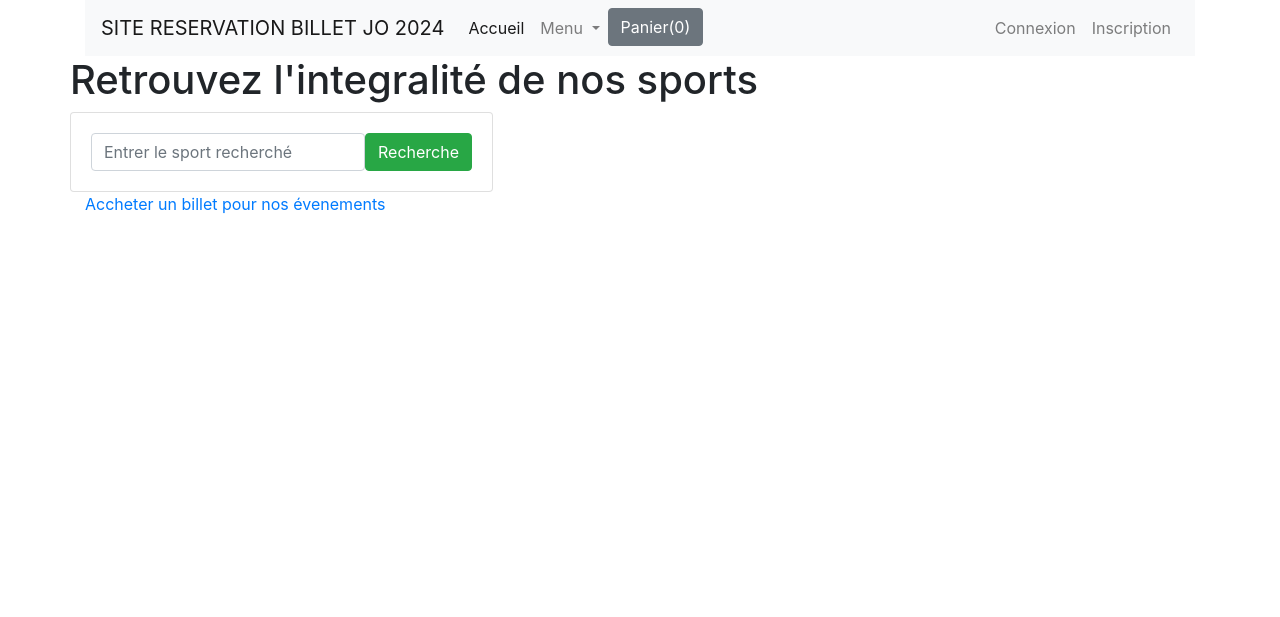
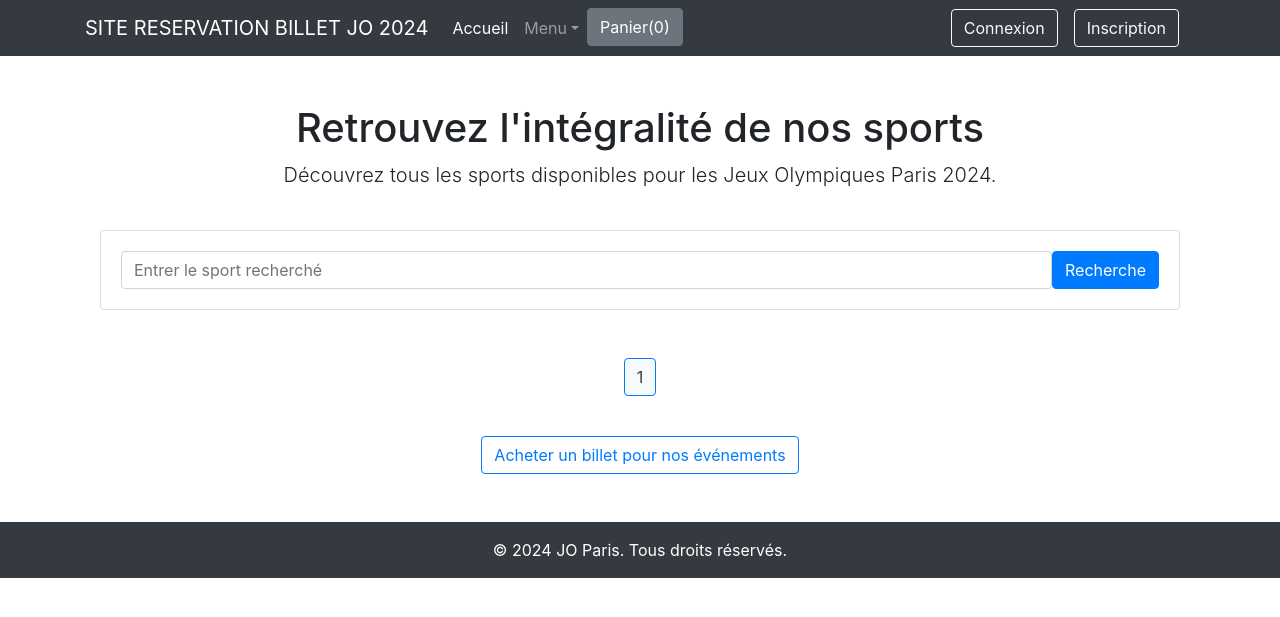
Before and after one commit to ElsaRslt/exambloc3, a Django app: page /sports/ in a window 1280 px wide. Shown: the top 617 px of the page. Run offline with Django 5.2, Linux system fonts and the light colour scheme; data that the repository does not hold is empty; some libraries are stand-ins or nearby versions.

Commit message:
design page

```diff
--- a/ecommerce/shop/templates/base.html
+++ b/ecommerce/shop/templates/base.html
@@ -6,16 +6,14 @@
     <meta charset="UTF-8">
     <meta name="viewport" content="width=device-width, initial-scale=1.0">
     <title>JO PARIS 2024</title>
-    <script src="https://code.jquery.com/jquery-3.7.1.js" integrity="sha256-eKhayi8LEQwp4NKxN+CfCh+3qOVUtJn3QNZ0TciWLP4=" crossorigin="anonymous"></script>
     <script src="https://code.jquery.com/jquery-3.2.1.slim.min.js" integrity="sha384-KJ3o2DKtIkvYIK3UENzmM7KCkRr/rE9/Qpg6aAZGJwFDMVNA/GpGFF93hXpG5KkN" crossorigin="anonymous"></script>
     <script src="https://cdn.jsdelivr.net/npm/popper.js@1.12.9/dist/umd/popper.min.js" integrity="sha384-ApNbgh9B+Y1QKtv3Rn7W3mgPxhU9K/ScQsAP7hUibX39j7fakFPskvXusvfa0b4Q" crossorigin="anonymous"></script>
     <script src="https://cdn.jsdelivr.net/npm/bootstrap@4.0.0/dist/js/bootstrap.min.js" integrity="sha384-JZR6Spejh4U02d8jOt6vLEHfe/JQGiRRSQQxSfFWpi1MquVdAyjUar5+76PVCmYl" crossorigin="anonymous"></script>
 </head>
 <body>
+    <!-- Navbar -->
+    <nav class="navbar navbar-expand-lg navbar-dark bg-dark">
         <div class="container">
-        <div class="row">
-            <div class="col-md-12">
-                <nav class="navbar navbar-expand-lg navbar-light bg-light">
             <a class="navbar-brand" href="{% url 'home'%}">SITE RESERVATION BILLET JO 2024</a>
             <button class="navbar-toggler" type="button" data-toggle="collapse" data-target="#navbarNavDropdown" aria-controls="navbarNavDropdown" aria-expanded="false" aria-label="Toggle navigation">
                 <span class="navbar-toggler-icon"></span>
@@ -26,9 +24,7 @@
                         <a class="nav-link" href="{% url 'home'%}">Accueil <span class="sr-only">(current)</span></a>
                     </li>
                     <li class="nav-item dropdown">
-                                <a class="nav-link dropdown-toggle" href="#" id="navbarDropdownMenuLink" data-toggle="dropdown" aria-haspopup="true" aria-expanded="false">
-                                    Menu
-                                </a>
+                        <a class="nav-link dropdown-toggle" href="#" id="navbarDropdownMenuLink" data-toggle="dropdown" aria-haspopup="true" aria-expanded="false">Menu</a>
                         <div class="dropdown-menu" aria-labelledby="navbarDropdownMenuLink">
                             <a class="dropdown-item" href="{% url 'sports'%}">Sports</a>
                             <a class="dropdown-item" href="{% url 'evenements'%}">Evenements</a>
@@ -36,13 +32,13 @@
                         </div>
                     </li>
                     <li class="nav-item">
-                                <a id="shopping" href="{% url 'panier' %}" type="button" class="btn btn-secondary" data-trigger="hover" data-container="body" data-toggle="popover" data-placement="bottom" data-html="true" data-content="Votre panier">Panier(0)</a>
+                        <a id="shopping" href="{% url 'panier' %}" class="btn btn-secondary">Panier(0)</a>
                     </li>
                 </ul>
                 <ul class="navbar-nav ml-auto">
                     {% if user.is_authenticated %}
-                                <li class="nav-item">
-                                    <span class="navbar-text">Bonjour, {{ user.prenom }} {{ user.nom }}!</span>
+                        <li class="nav-item active">
+                            <span class="navbar-text ">Bonjour, {{ user.prenom }} {{ user.nom }}!</span>
                         </li>
                         <li class="nav-item">
                             <a class="nav-link" href="{% url 'commandes' %}">Vos commandes</a>
@@ -50,25 +46,31 @@
                         <li class="nav-item">
                             <form method="post" action="{% url 'deconnexion' %}">
                                 {% csrf_token %}
-                                        <button type="submit" class="btn btn-primary">Déconnexion</button>
+                                <button type="submit" class="btn btn-outline-light">Déconnexion</button>
                             </form>
                         </li>
                     {% else %}
                         <li class="nav-item">
-                                    <a class="nav-link" href="{% url 'connexion'%}">Connexion</a>
+                            <a class="btn btn-outline-light mr-3" href="{% url 'connexion'%}">Connexion</a>
                         </li>
                         <li class="nav-item">
-                                    <a class="nav-link" href="{% url 'inscription'%}">Inscription</a>
+                            <a class="btn btn-outline-light mr-3" href="{% url 'inscription'%}">Inscription</a>
                         </li>
                     {% endif %}
-
                 </ul>
             </div>
+        </div>
     </nav>
-            </div>
-        </div>
+
+    <!-- Content Block -->
+    <div class="container">
         {% block content %}{% endblock %}
     </div>
+
+    <!-- Footer -->
+    <footer class="bg-dark text-white text-center py-3 mt-5">
+        &copy; 2024 JO Paris. Tous droits réservés.
+    </footer>
 </body>
 
 {% block script %}{% endblock %}
--- a/ecommerce/shop/templates/sports.html
+++ b/ecommerce/shop/templates/sports.html
@@ -1,72 +1,83 @@
 {% extends 'base.html' %}
 
-{%block content%}
+{% block content %}
 
-
-
-    <div class="row">
-        <h1>Retrouvez l'integralité de nos sports</h1>
+<div class="container mt-5">
+    <!-- Centrage vertical et horizontal du titre -->
+    <div class="d-flex flex-column justify-content-center align-items-center mb-4">
+        <!-- Titre de la page -->
+        <div class="text-center">
+            <h1>Retrouvez l'intégralité de nos sports</h1>
+            <p class="lead">Découvrez tous les sports disponibles pour les Jeux Olympiques Paris 2024.</p>
+        </div>
     </div>
 
-    <!-- création du formulaire de recherche -->
-    <div class="row">
-        <div class="col-nd-12">
+    <!-- Création du formulaire de recherche -->
+    <div class="row mb-4">
+        <div class="col-md-12">
             <form class="card card-sm">
                 <div class="card-body row no-gutters align-items-center">
                     <div class="col">
                         <input type="search" class="form-control form-control-borderless" placeholder="Entrer le sport recherché" name="items-name" id="">
                     </div>
                     <div class="col-auto">
-                        <button type="submit" class="btn btn-success">Recherche</button>
+                        <button type="submit" class="btn btn-primary">Recherche</button>
                     </div>
                 </div>
             </form>
         </div>
     </div>
 
-<!--afficher les sports sur la page -->
+    <!-- Affichage des sports -->
     <div class="row">
         {% for s in sports_object %}
-        <div class="col-md-3">
-            <div class="card" style="width: 100%; height: 100%;">
-                <div class="card-body d-flex flex-column justify-content-between" style="height: 100%;">
-                    <div class="d-flex align-items-center" style="flex-grow: 1;">
-                    <img src="{{ s.image.url }}" alt="" class="card-img-top mx-auto d-block" style="max-width: 100%; max-height: 100%; object-fit: contain;">
-                    </div>
-                    <div class="d-flex flex-column align-items-center">
-                        <div id="nom_sport" class="card-title nom_sport">{{ s.name }}</div>
-                        <div class="card-text">{{s.description}}</div>
-                    </div>
+        <div class="col-md-4 mb-4">
+            <div class="card h-100 shadow-sm">
+                <img src="{{ s.image.url }}" alt="{{ s.name }}" class="card-img-top" style="max-height: 200px; object-fit: cover;">
+                <div class="card-body d-flex flex-column justify-content-between text-center">
+                    <h5 class="card-title">{{ s.name }}</h5>
+                    <p class="card-text">{{ s.description }}</p>
                 </div>
             </div>
         </div>
         {% endfor %}
     </div>
 
-    {% comment %} <!--Mise en place de la pagination-->
+    <!-- Pagination -->
+    <div class="row mt-4">
+        <div class="col-12 text-center">
+            <ul class="pagination justify-content-center">
+                {% if sports_object.has_previous %}
+                    <li class="page-item">
+                        <a class="page-link" href="?page={{ sports_object.previous_page_number }}">Précédent</a>
+                    </li>
+                {% endif %}
 
-    <div class="row mt-3">
-        <div class="col-md-3 offeset-md-4">
-            <ul class="pagination">
-                {% if evenement_object.has_previous%}
+                {% for page_num in sports_object.paginator.page_range %}
+                    {% if page_num == sports_object.number %}
+                        <li class="page-item active" aria-current="page">
+                            <span class="page-link bg-light text-dark">{{ page_num }}</span>
+                        </li>
+                    {% else %}
+                        <li class="page-item">
+                            <a class="page-link" href="?page={{ page_num }}">{{ page_num }}</a>
+                        </li>
+                    {% endif %}
+                {% endfor %}
+
+                {% if sports_object.has_next %}
                     <li class="page-item">
-                        <a class="'page-link" href="?page={{ evenement_object.previous_page_number }}"> Précedent</a>
+                        <a class="page-link" href="?page={{ sports_object.next_page_number }}">Suivant</a>
                     </li>
-                {% endif%}
-
-                    <li class="page-item active">
-                        <a class="'page-link" href="?page = {{ evenement_object.number}}">{{ evenement_object.number}}</a>
-                    </li>
-
-                {% if evenement_object.has_next%}
-                    <li class="page-item">
-                        <a class="'page-link" href="?page={{ evenement_object.next_page_number}}"> Suivant</a>
-                    </li>
-                {% endif%}
+                {% endif %}
             </ul>
         </div>
     </div>
- {% endcomment %}
 
-    <a href="{% url 'evenements'%}" class="">Accheter un billet pour nos évenements</a>
+    <!-- Lien vers les événements -->
+    <div class="text-center mt-4">
+        <a href="{% url 'evenements'%}" class="btn btn-outline-primary">Acheter un billet pour nos événements</a>
+    </div>
+</div>
+
 {% endblock %}
```
Also changed, not shown: ecommerce/shop/templates/connexion.html (+27 -10 lines), ecommerce/shop/templates/evenements.html (+48 -41 lines), ecommerce/shop/templates/formules.html (+18 -15 lines), ecommerce/shop/templates/index.html (+13 -74 lines), ecommerce/shop/templates/inscription.html (+20 -10 lines). Lines whose indentation alone changed are shown as unchanged.
